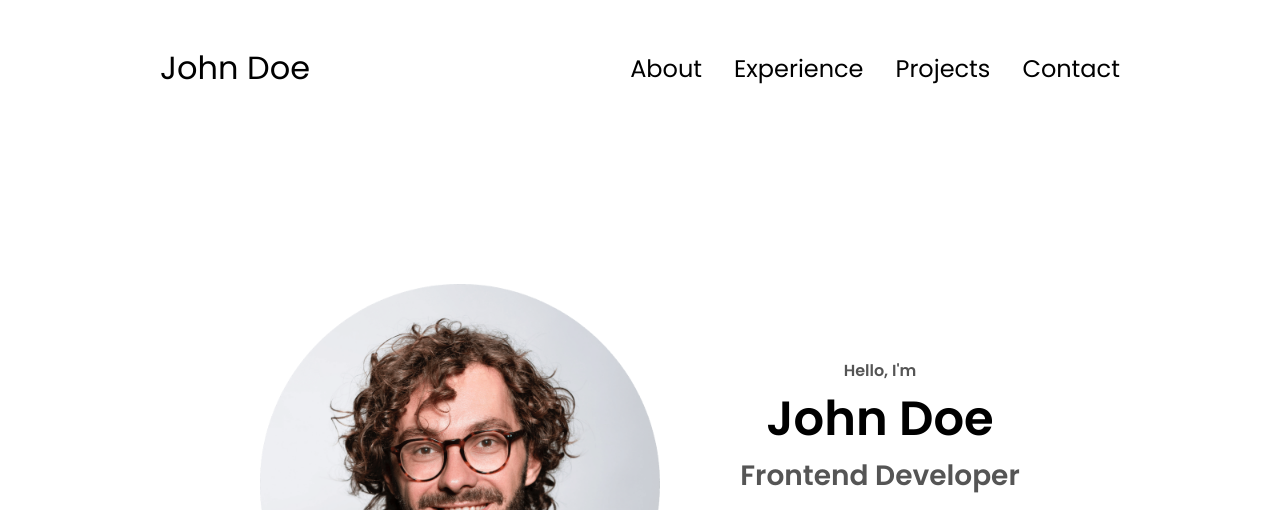
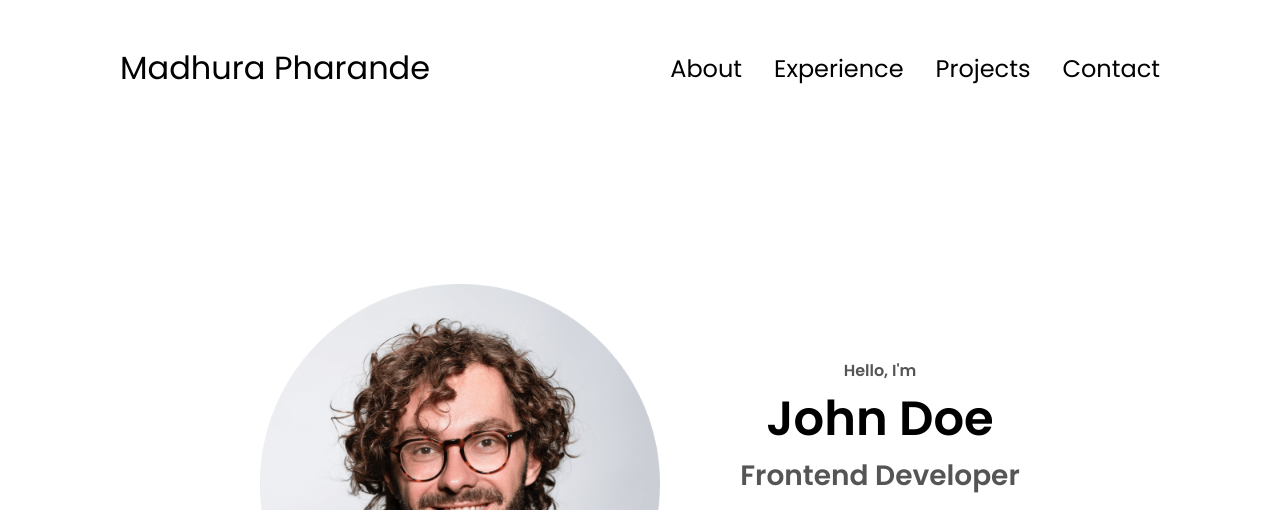
Before and after one commit to madhura-3/madhura-pharande-portfolio, a plain HTML site: page index.html in a window 1280 px wide. Shown: the top 510 px of the page. Drawn offline with Linux system fonts and the light colour scheme.

Commit message:
Update index.html

```diff
--- a/index.html
+++ b/index.html
@@ -10,7 +10,7 @@
   </head>
   <body>
     <nav id="desktop-nav">
-      <div class="logo">John Doe</div>
+      <div class="logo">Madhura Pharande</div>
       <div>
         <ul class="nav-links">
           <li><a href="#about">About</a></li>
```
